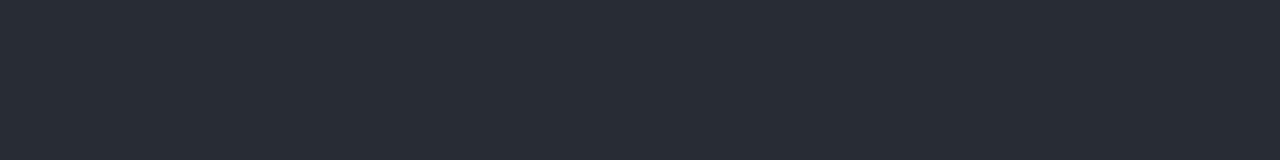
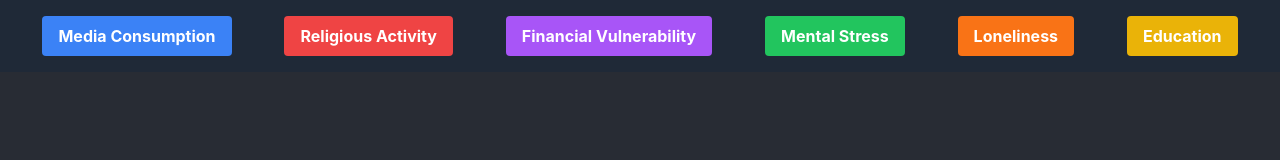
Before and after one commit to com-480-data-visualization/ChartToppers, a React (Create React App) app in the folder website/: page / in a window 1280 px wide. Shown: the top 160 px of the page. Built offline with nearby package versions, Linux system fonts and the light colour scheme.

Commit message:
Banner draft added

```diff
--- a/website/src/App.js
+++ b/website/src/App.js
@@ -3,10 +3,12 @@ import Example from "./Example"; // Assuming Example.js is correctly set up
 import MapComponent from "./MapComponent"; // Import the MapComponent
 import "./App.css"; // Ensure App.css is correctly imported
 import GraphComponent from "./GraphComponent";
+import Banner from "./Banner";
 
 function App() {
   return (
     <div className="App">
+      <Banner />
       <header className="App-header">
         <h1 class="text-5xl w-96">
           How Are European Views on Politics and Society Changing?
@@ -28,7 +30,8 @@ function App() {
           </p>
         </div>
       </header>
-      <div className="map-container">
+
+      <div id="map" className="map-container">
         <MapComponent /> {/* This adds the map to your application */}
       </div>
       <div className="component-container">
--- /dev/null
+++ b/website/src/Banner.jsx
@@ -0,0 +1,46 @@
+import React from "react";
+
+const Banner = () => {
+  return (
+    <div className="bg-gray-800 text-white fixed top-0 w-full flex justify-around items-center p-4 z-50">
+      <button
+        id="btn-1"
+        className="bg-blue-500 hover:bg-blue-700 text-white font-bold py-2 px-4 rounded"
+      >
+        Media Consumption
+      </button>
+      <button
+        id="btn-2"
+        className="bg-red-500 hover:bg-red-700 text-white font-bold py-2 px-4 rounded"
+      >
+        Religious Activity
+      </button>
+      <button
+        id="btn-3"
+        className="bg-purple-500 hover:bg-purple-700 text-white font-bold py-2 px-4 rounded"
+      >
+        Financial Vulnerability
+      </button>
+      <button
+        id="btn-4"
+        className="bg-green-500 hover:bg-green-700 text-white font-bold py-2 px-4 rounded"
+      >
+        Mental Stress
+      </button>
+      <button
+        id="btn-5"
+        className="bg-orange-500 hover:bg-orange-700 text-white font-bold py-2 px-4 rounded"
+      >
+        Loneliness
+      </button>
+      <button
+        id="btn-6"
+        className="bg-yellow-500 hover:bg-yellow-700 text-white font-bold py-2 px-4 rounded"
+      >
+        Education
+      </button>
+    </div>
+  );
+};
+
+export default Banner;
```
